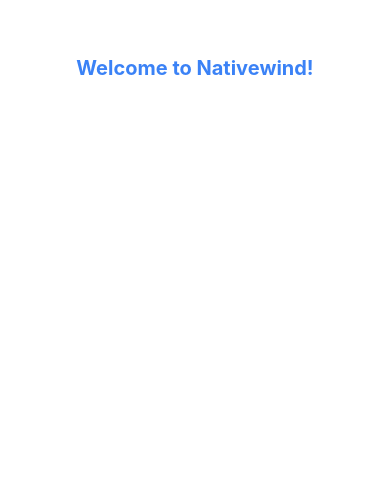
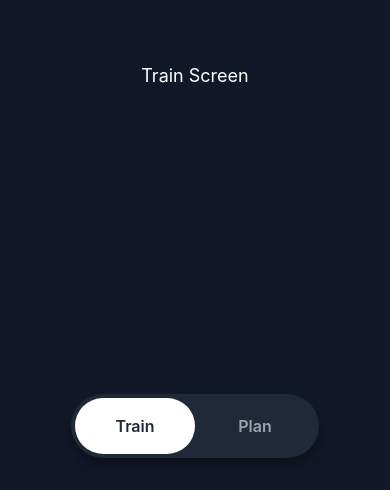
Before and after one commit to Alexndrs/hack-nation-hackathon, a React Native app in the folder client/: screen / in a window 390 px wide. Shown: the part 354-844 px from the top of the page. Built offline with nearby package versions, Linux system fonts and the light colour scheme.

Commit message:
navbar with two screen

```diff
--- a/client/App.tsx
+++ b/client/App.tsx
@@ -1,12 +1,15 @@
-import "./global.css"
-import { Text, View } from "react-native";
+import "./global.css";
+import { SafeAreaProvider } from 'react-native-safe-area-context';
+import { AppContent } from './AppContent';
+
+
+
+
 
 export default function App() {
   return (
-    <View className="flex-1 items-center justify-center bg-white">
-      <Text className="text-xl font-bold text-blue-500">
-        Welcome to Nativewind!
-      </Text>
-    </View>
+    <SafeAreaProvider>
+      <AppContent />
+    </SafeAreaProvider>
   );
 }
--- /dev/null
+++ b/client/AppContent.tsx
@@ -0,0 +1,77 @@
+import React, { useState } from 'react';
+import { Text, View, TouchableOpacity } from "react-native";
+import { useSafeAreaInsets } from 'react-native-safe-area-context';
+
+import TrainScreen from './screen/trainScreen';
+import PlanScreen from './screen/planScreen';
+
+export function AppContent() {
+    const [activeScreen, setActiveScreen] = useState('train');
+    const insets = useSafeAreaInsets();
+
+    return (
+        <View className="flex-1 bg-gray-900">
+            {/* Contenu des screens */}
+            <View className="flex-1">
+                {activeScreen === 'train' ? <TrainScreen /> : <PlanScreen />}
+            </View>
+
+            {/* Navbar flottante */}
+            <View
+                className="absolute left-0 right-0 items-center px-8"
+                style={{ bottom: Math.max(insets.bottom + 16, 32) }}
+            >
+                <View
+                    className="bg-gray-800 rounded-full p-1"
+                    style={{
+                        shadowColor: '#000',
+                        shadowOffset: { width: 0, height: 8 },
+                        shadowOpacity: 0.3,
+                        shadowRadius: 12,
+                        elevation: 8,
+                    }}
+                >
+                    <View className="flex-row">
+                        {/* Bouton Train */}
+                        <TouchableOpacity
+                            className={`px-10 py-4 rounded-full ${activeScreen === 'train'
+                                ? 'bg-white'
+                                : 'bg-transparent'
+                                }`}
+                            onPress={() => setActiveScreen('train')}
+                            style={{
+                                minWidth: 120,
+                            }}
+                        >
+                            <Text className={`text-center font-semibold text-base ${activeScreen === 'train'
+                                ? 'text-gray-800'
+                                : 'text-gray-400'
+                                }`}>
+                                Train
+                            </Text>
+                        </TouchableOpacity>
+
+                        {/* Bouton Plan */}
+                        <TouchableOpacity
+                            className={`px-10 py-4 rounded-full ${activeScreen === 'plan'
+                                ? 'bg-white'
+                                : 'bg-transparent'
+                                }`}
+                            onPress={() => setActiveScreen('plan')}
+                            style={{
+                                minWidth: 120,
+                            }}
+                        >
+                            <Text className={`text-center font-semibold text-base ${activeScreen === 'plan'
+                                ? 'text-gray-800'
+                                : 'text-gray-400'
+                                }`}>
+                                Plan
+                            </Text>
+                        </TouchableOpacity>
+                    </View>
+                </View>
+            </View>
+        </View>
+    );
+}
--- a/client/package.json
+++ b/client/package.json
@@ -9,6 +9,8 @@
     "web": "expo start --web"
   },
   "dependencies": {
+    "@react-navigation/bottom-tabs": "^7.4.5",
+    "@react-navigation/native": "^7.1.17",
     "expo": "~53.0.20",
     "expo-status-bar": "~2.2.3",
     "nativewind": "^4.1.23",
@@ -16,7 +18,8 @@
     "react": "19.0.0",
     "react-native": "0.79.5",
     "react-native-reanimated": "~3.17.4",
-    "react-native-safe-area-context": "^5.4.0",
+    "react-native-safe-area-context": "5.4.0",
+    "react-native-screens": "~4.11.1",
     "tailwindcss": "^3.4.17"
   },
   "devDependencies": {
--- /dev/null
+++ b/client/screen/planScreen.tsx
@@ -0,0 +1,10 @@
+import { View, Text } from "react-native";
+
+
+export default function PlanScreen() {
+    return (
+        <View className="flex-1 items-center justify-center bg-gray-900">
+            <Text className="text-white text-lg mt-4">Planification + History screen</Text>
+        </View>
+    );
+}
--- /dev/null
+++ b/client/screen/trainScreen.tsx
@@ -0,0 +1,10 @@
+import { View, Text } from "react-native";
+
+
+export default function TrainScreen() {
+    return (
+        <View className="flex-1 items-center justify-center bg-gray-900">
+            <Text className="text-white text-lg mt-4">Train Screen</Text>
+        </View>
+    );
+}
--- a/client/tailwind.config.js
+++ b/client/tailwind.config.js
@@ -1,7 +1,7 @@
 /** @type {import('tailwindcss').Config} */
 module.exports = {
   // NOTE: Update this to include the paths to all files that contain Nativewind classes.
-  content: ["./App.tsx", "./components/**/*.{js,jsx,ts,tsx}"],
+  content: ["./App.tsx", "./AppContent.tsx", "./screen/**/*.{js,jsx,ts,tsx}", "./components/**/*.{js,jsx,ts,tsx}"],
   presets: [require("nativewind/preset")],
   theme: {
     extend: {},
```
Also changed, not shown: 1 other file (tests, documents, lock files or other folders).
